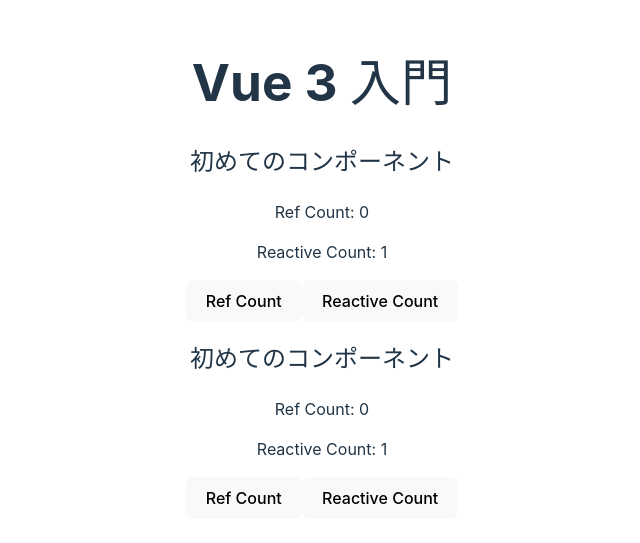
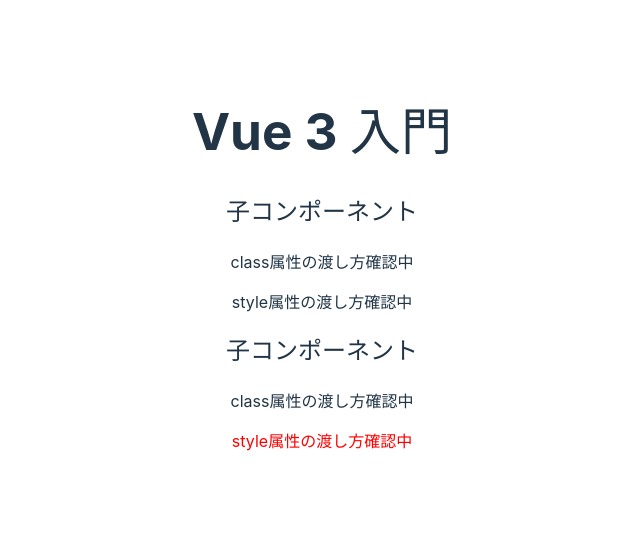
Before and after one commit to Bear29ers/primer-vue, a Vue app in the folder 04_components_v3/: page / in a window 1280 px wide. Shown: the part 131-674 px from the top of the page, without its empty margins (318-958 px from the left). Built offline with nearby package versions, Linux system fonts and the light colour scheme.

Commit message:
feat: :sparkles: データを渡す方法（props）

```diff
--- a/04_components_v3/src/App.vue
+++ b/04_components_v3/src/App.vue
@@ -1,12 +1,39 @@
 <script setup>
-import Hello from './components/Hello.vue';
+import Hello from './components/Hello2.vue';
+import { ref } from 'vue';
+
+const name = ref('John');
+const changeName = () => {
+  name.value = 'Jane';
+};
+
+const person = ref({
+  name: 'John',
+});
 </script>
 
 <template>
   <h1>Vue 3 入門</h1>
-  <Hello />
-  <Hello />
+  <!-- <Hello message="Propsの使い方" name="John" /> -->
+  <!-- <Hello message="defineProps関数を利用" /> -->
   <!-- <Hello /> -->
+
+  <!-- propsで数値を渡したい場合は、v-bindの設定を追加する -->
+  <!-- <Hello v-bind:price="1000" /> -->
+
+  <!-- <Hello v-bind:isAdmin="false" /> -->
+
+  <!-- reactiveな変数を渡す -->
+  <!-- <Hello :name="name" /> -->
+  <!-- reactiveな変数を親コンポーネントで更新すると、propsで渡されたコンポーネント側でその更新が反映される -->
+  <!-- <button @click="changeName">Change Name</button> -->
+
+  <!-- <Hello :person="person" /> -->
+
+  <!-- class属性の設定 -->
+  <Hello class="active" />
+  <!-- コンポーネントにid、style属性を渡す -->
+  <Hello class="active" id="main" style="color: red" />
 </template>
 
 <style scoped>
--- /dev/null
+++ b/04_components_v3/src/App/App01.vue
@@ -0,0 +1,21 @@
+<script setup>
+import Hello from './components/Hello.vue';
+</script>
+
+<template>
+  <h1>Vue 3 入門</h1>
+  <Hello />
+  <Hello />
+  <!-- <Hello /> -->
+</template>
+
+<style scoped>
+#app {
+  font-family: Avenir, Helvetica, Arial, sans-serif;
+  -webkit-font-smoothing: antialiased;
+  -moz-osx-font-smoothing: grayscale;
+  text-align: center;
+  color: #2c3e50;
+  margin-top: 60px;
+}
+</style>
--- /dev/null
+++ b/04_components_v3/src/components/Hello2.vue
@@ -0,0 +1,74 @@
+<script>
+// ルート要素にclassを適用させたくない場合はinheritAttrsパラメータをfalseにする
+export default {
+  inheritAttrs: false,
+};
+</script>
+<script setup>
+// const props = defineProps({
+//   message: String,
+//   name: String,
+// });
+
+// 分割代入を利用する
+// const { name, message } = defineProps({
+//   message: {
+//     type: String,
+//     // 入力必須の設定
+//     required: true,
+//   },
+//   // 初期値の設定
+//   name: { type: String, default: 'Jane' },
+// });
+
+// const props = defineProps(['message']);
+
+// const props = defineProps({
+//   price: Number,
+// });
+
+// const props = defineProps({
+//   isAdmin: Boolean,
+// });
+
+// const props = defineProps({
+//   name: String,
+// });
+
+// const props = defineProps({
+//   person: Object,
+// });
+
+// const changeName = () => {
+//   props.person.name = 'Ken';
+// };
+
+import { useAttrs } from 'vue';
+
+const attrs = useAttrs();
+console.log(attrs);
+</script>
+
+<template>
+  <!-- <h2>初めてのコンポーネント</h2> -->
+  <!-- <p>{{ props.name }} {{ props.message }}</p> -->
+  <!-- <p>{{ name }} {{ message }}</p> -->
+
+  <!-- <p>{{ props.price + 100 }}</p> -->
+
+  <!-- <p v-if="props.isAdmin">管理者です。</p> -->
+  <!-- <p v-else>管理者ではありません</p> -->
+
+  <!-- <p>Hello {{ props.name }}</p> -->
+
+  <!-- <p>Hello {{ props.person.name }}</p> -->
+  <!-- <button @click="changeName">Change Name</button> -->
+
+  <div>
+    <h2 class="info">子コンポーネント</h2>
+    <!-- class属性をそのまま子コンポーネントに指定したい場合 -->
+    <!-- <p :class="$attrs.class">class属性の渡し方確認中</p> -->
+    <p :class="attrs.class">class属性の渡し方確認中</p>
+    <p :style="attrs.style">style属性の渡し方確認中</p>
+  </div>
+</template>
```
Also changed, not shown: 04_components_v3/src/main.js (+5 -4 lines).
